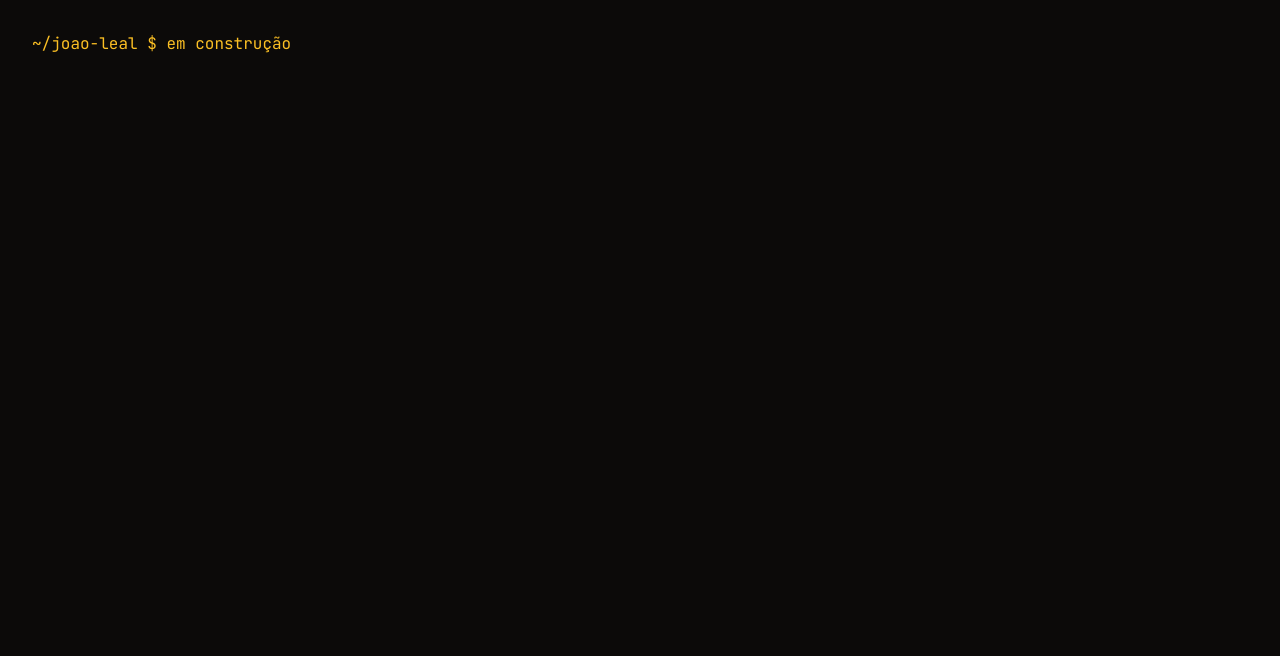
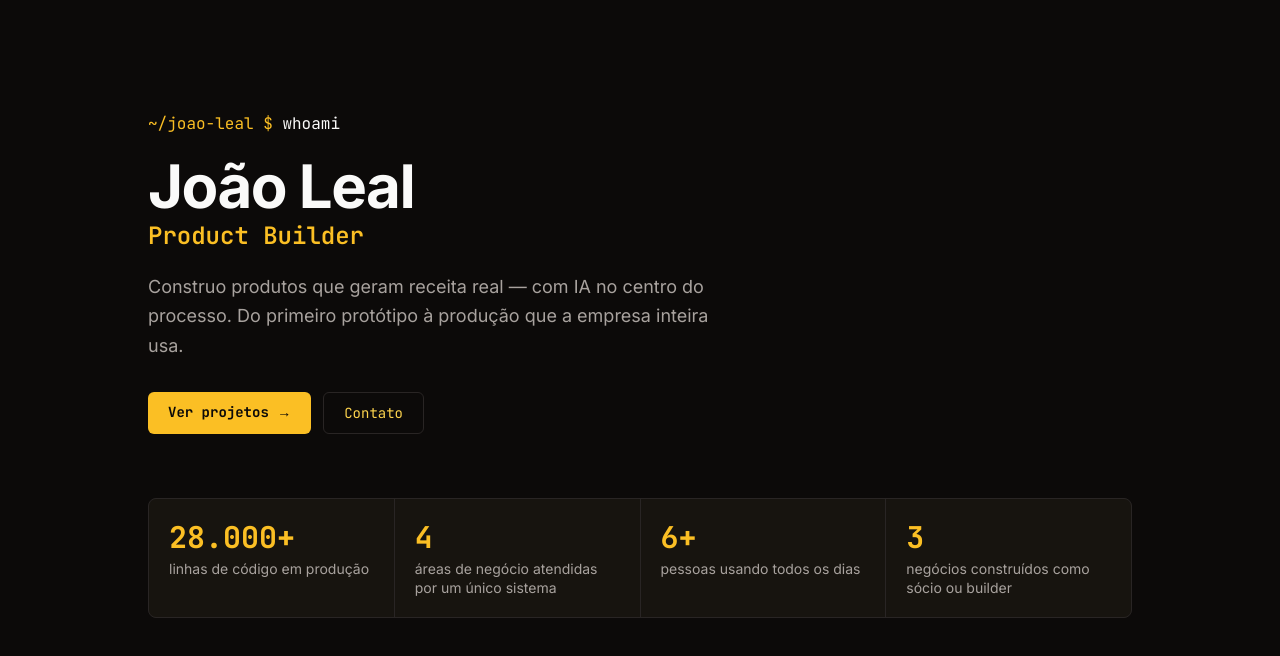
Before and after one commit to jvgusmaoleal/portfolio-joao-leal, a Next.js app: page / in a window 1280 px wide. Shown: the top 656 px of the page. Built offline with nearby package versions, Linux system fonts and the light colour scheme.

Commit message:
feat: home hero + prova em numeros

```diff
--- a/app/page.tsx
+++ b/app/page.tsx
@@ -1,7 +1,11 @@
+import { Hero } from "@/components/hero";
+import { StatsRow } from "@/components/stats-row";
+
 export default function Home() {
   return (
-    <main className="p-8">
-      <p className="font-mono text-amber">~/joao-leal $ em construção</p>
+    <main>
+      <Hero />
+      <StatsRow />
     </main>
   );
 }
--- /dev/null
+++ b/components/hero.tsx
@@ -0,0 +1,36 @@
+import { hero } from "@/content/home";
+import { site } from "@/content/site";
+
+export function Hero() {
+  return (
+    <header className="mx-auto max-w-5xl px-5 pb-10 pt-20 sm:pb-16 sm:pt-28">
+      <p aria-hidden="true" className="font-mono text-sm sm:text-base">
+        <span className="text-amber">{site.promptPath} $</span>{" "}
+        <span className="text-ink">{hero.cmd}</span>
+      </p>
+      <h1 className="mt-5 text-4xl font-bold tracking-tight sm:text-6xl">
+        {hero.headline}
+      </h1>
+      <p className="mt-1 font-mono text-xl font-semibold text-amber sm:text-2xl">
+        {hero.role}
+      </p>
+      <p className="mt-5 max-w-xl text-base leading-relaxed text-mute sm:text-lg">
+        {hero.sub}
+      </p>
+      <div className="mt-8 flex flex-wrap gap-3">
+        <a
+          href={hero.ctaPrimary.href}
+          className="rounded-md bg-amber px-5 py-2.5 font-mono text-sm font-bold text-bg transition-colors hover:bg-amber-soft"
+        >
+          {hero.ctaPrimary.label} →
+        </a>
+        <a
+          href={hero.ctaSecondary.href}
+          className="rounded-md border border-line px-5 py-2.5 font-mono text-sm text-amber-soft transition-colors hover:border-amber/50"
+        >
+          {hero.ctaSecondary.label}
+        </a>
+      </div>
+    </header>
+  );
+}
--- /dev/null
+++ b/components/stats-row.tsx
@@ -0,0 +1,20 @@
+import { stats } from "@/content/home";
+
+export function StatsRow() {
+  return (
+    <div className="mx-auto max-w-5xl px-5">
+      <dl className="grid grid-cols-2 gap-px overflow-hidden rounded-lg border border-line bg-line sm:grid-cols-4">
+        {stats.map((s) => (
+          <div key={s.label} className="bg-surface p-5">
+            <dd className="font-mono text-2xl font-bold text-amber sm:text-3xl">
+              {s.value}
+            </dd>
+            <dt className="mt-1 text-xs leading-snug text-mute sm:text-sm">
+              {s.label}
+            </dt>
+          </div>
+        ))}
+      </dl>
+    </div>
+  );
+}
```
